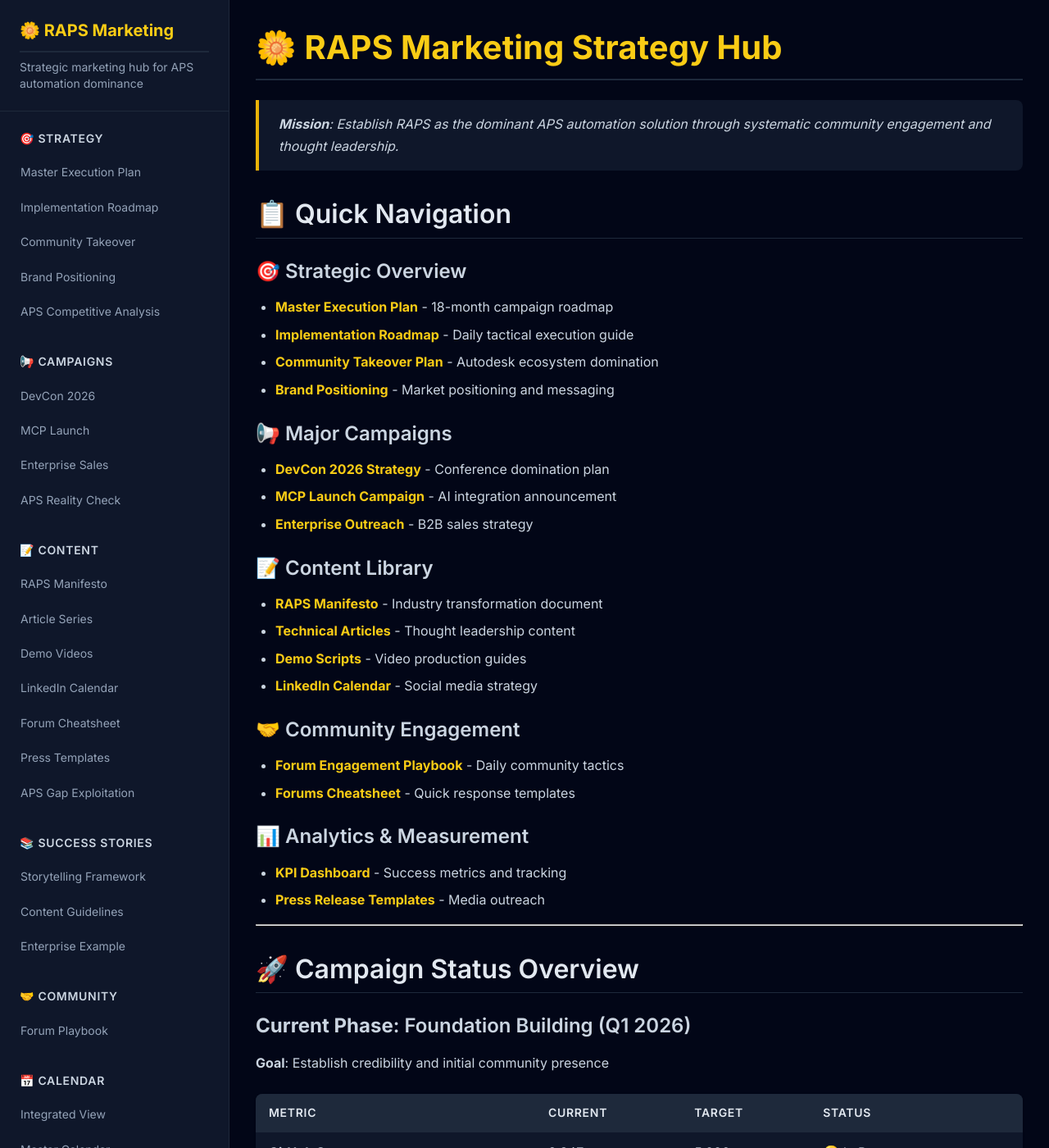
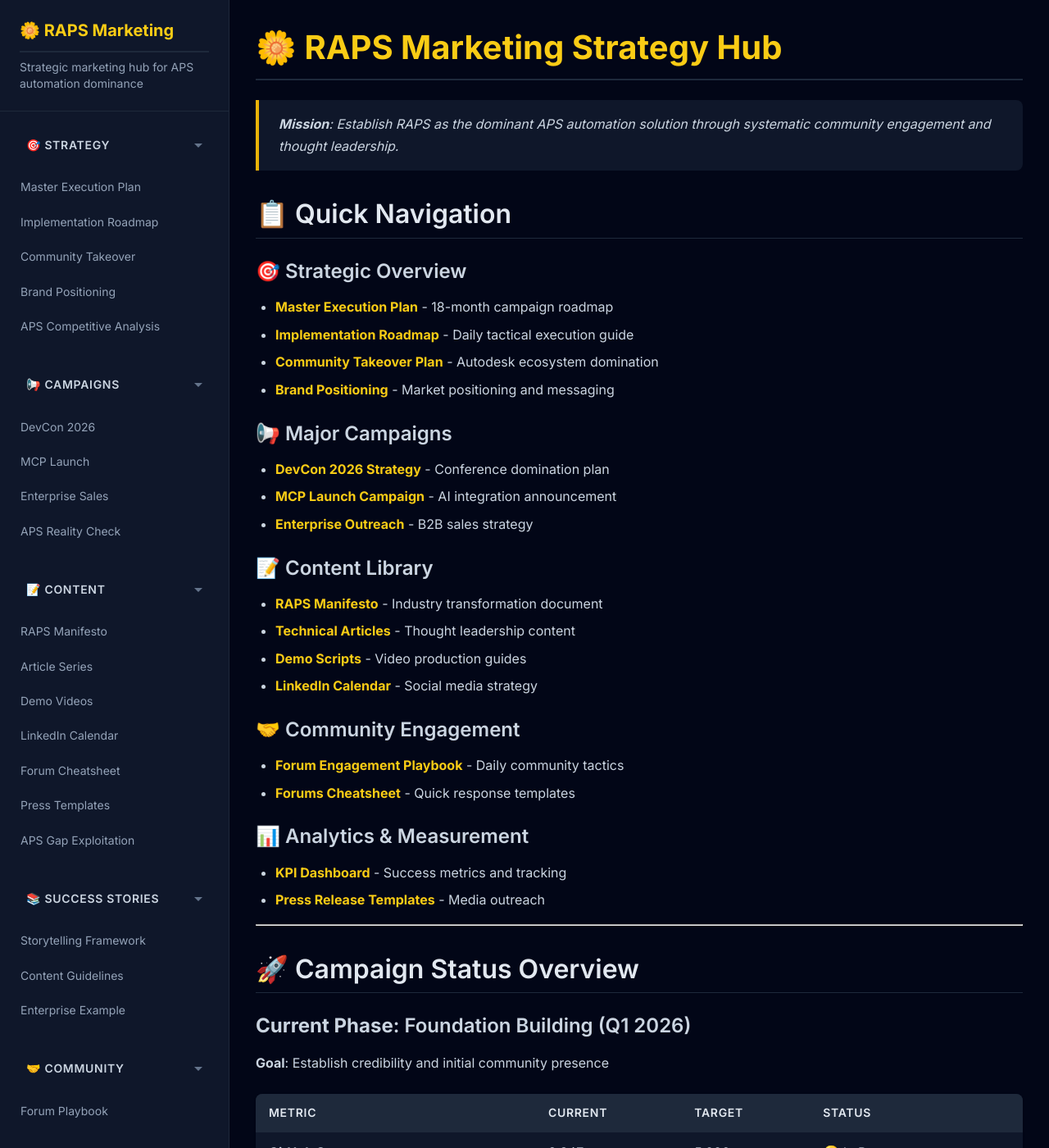
Before and after one commit to dmytro-yemelianov/raps-marketing, a Jekyll site: the page built from docs/index.md, in a window 1280 px wide and 1400 px high. Shown: the whole window at 82% size. Built offline with Jekyll 4.4.1, drawn with Linux system fonts in a browser that asks for light colours.

Commit message:
Add collapsible sitemap group headers
- Add CSS styling for collapsible nav sections with chevron indicator
- Implement smooth collapse/expand animations with opacity transition
- Add hover state styling for header interactivity
- Implement JavaScript toggle with localStorage persistence
- Add keyboard accessibility (Enter/Space to toggle, ARIA attributes)
- Preserve expanded state for sections containing current page

```diff
--- a/docs/assets/css/style.scss
+++ b/docs/assets/css/style.scss
@@ -163,6 +163,43 @@ body.sidebar-open {
   display: flex;
   align-items: center;
   gap: 0.5rem;
+  cursor: pointer;
+  user-select: none;
+  padding: 0.5rem;
+  border-radius: var(--border-radius);
+  transition: background-color 0.2s ease, color 0.2s ease;
+}
+
+.nav-section h3:hover {
+  background-color: var(--slate-800);
+  color: var(--slate-200);
+}
+
+.nav-section h3::after {
+  content: '';
+  margin-left: auto;
+  width: 0;
+  height: 0;
+  border-left: 5px solid transparent;
+  border-right: 5px solid transparent;
+  border-top: 5px solid var(--slate-500);
+  transition: transform 0.3s ease;
+}
+
+.nav-section.collapsed h3::after {
+  transform: rotate(-90deg);
+}
+
+.nav-section ul {
+  max-height: 1000px;
+  overflow: hidden;
+  transition: max-height 0.3s ease-in-out, opacity 0.2s ease;
+  opacity: 1;
+}
+
+.nav-section.collapsed ul {
+  max-height: 0;
+  opacity: 0;
 }
 
 .nav-section ul {
```
Also changed, not shown: docs/_layouts/default.html (+69 -0 lines).
